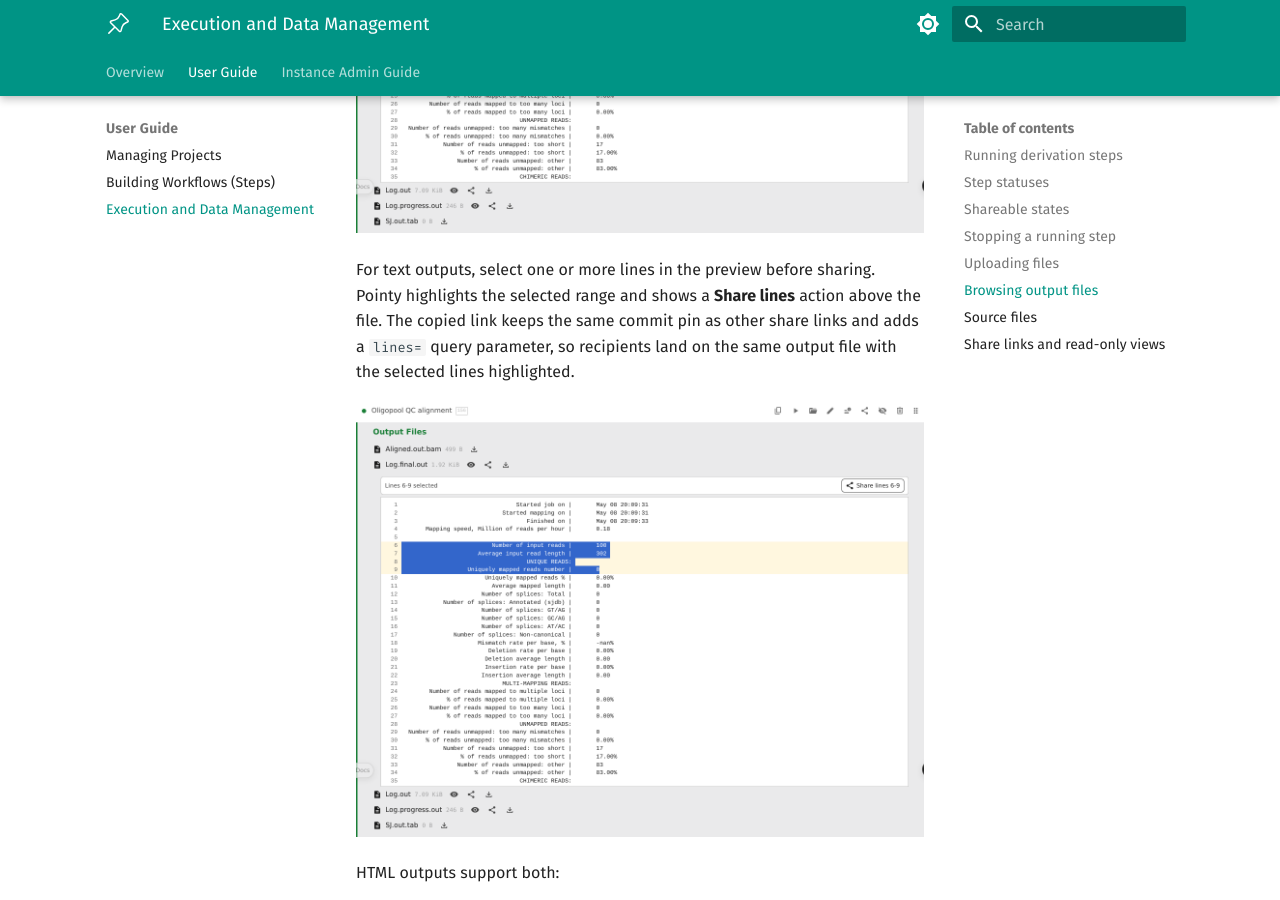
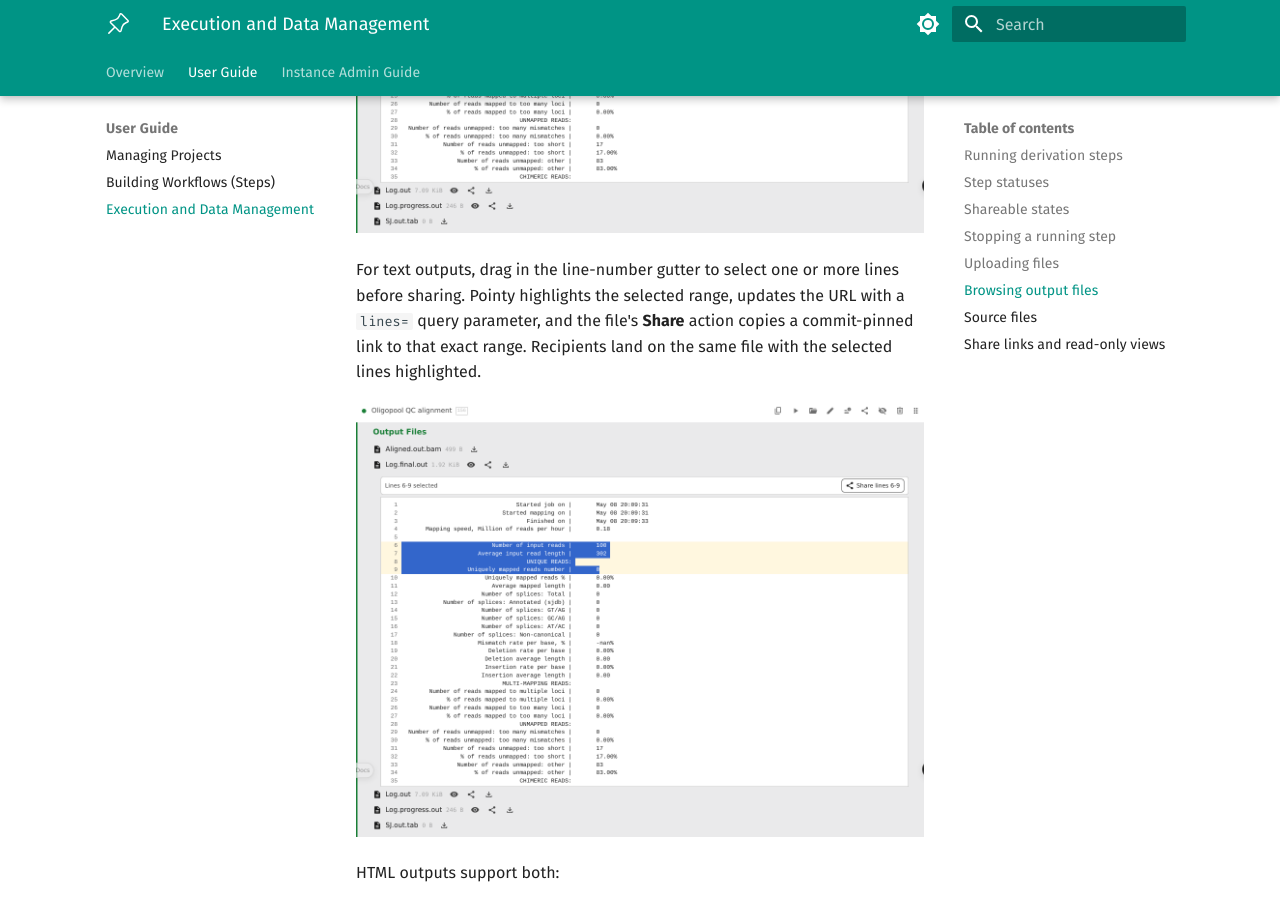
Before and after one commit to 421anon/pointy, an MkDocs documentation site: the page built from docs/pages/execution.md, in a window 1280 px wide and 900 px high, scrolled down 2854 px. Built offline with MkDocs 1.6.1 and Material for MkDocs 9.7.7, drawn with Linux system fonts in a browser that asks for light colours; some of the changed text lies outside the part shown.

Commit message:
add source highlight

```diff
--- a/docs/pages/execution.md
+++ b/docs/pages/execution.md
@@ -88,9 +88,9 @@
 
 ![The output files browser open on a script step, showing an expanded output folder with a previewed hello file displaying its Hello World content.](screenshots/light/output-files-browser.png)
 
-For text outputs, select one or more lines in the preview before sharing. Pointy highlights the selected range and shows a **Share lines** action above the file. The copied link keeps the same commit pin as other share links and adds a `lines=` query parameter, so recipients land on the same output file with the selected lines highlighted.
+For text outputs, drag in the line-number gutter to select one or more lines before sharing. Pointy highlights the selected range, updates the URL with a `lines=` query parameter, and the file's **Share** action copies a commit-pinned link to that exact range. Recipients land on the same file with the selected lines highlighted.
 
-![An output file preview with a selected line range and the Share lines action visible above the highlighted text.](screenshots/light/output-file-line-range-share.png)
+![An output file preview with a selected line range highlighted in the text viewer.](screenshots/light/output-file-line-range-share.png)
 
 HTML outputs support both:
 
@@ -117,13 +118,13 @@
 
 ## Share links and read-only views
 
-Shareable steps and shareable output entries expose a **Share** action.
+Shareable steps, shareable output entries, and selected source-file line ranges expose a **Share** action.
 
 A share link:
 
 - opens the project in a **read-only** view
 - pins the page to a specific Git commit
-- can deep-link to the step itself, to a specific output file or folder inside it, or to selected lines inside a previewed text file
+- can deep-link to the step itself, to a specific output file or folder inside it, or to selected lines inside a previewed output or source text file
 
 This is what makes share links stable: the recipient sees the version of the workflow state that the link was created for, not whatever happens to be current later on.
 
```
Also changed, not shown: other parts of docs/pages/execution.md (+1 -0 lines), 9 other files.
